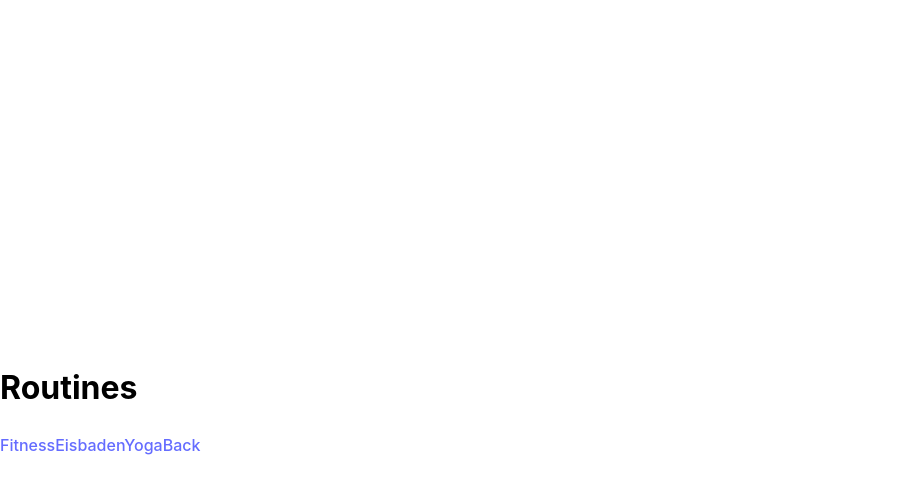
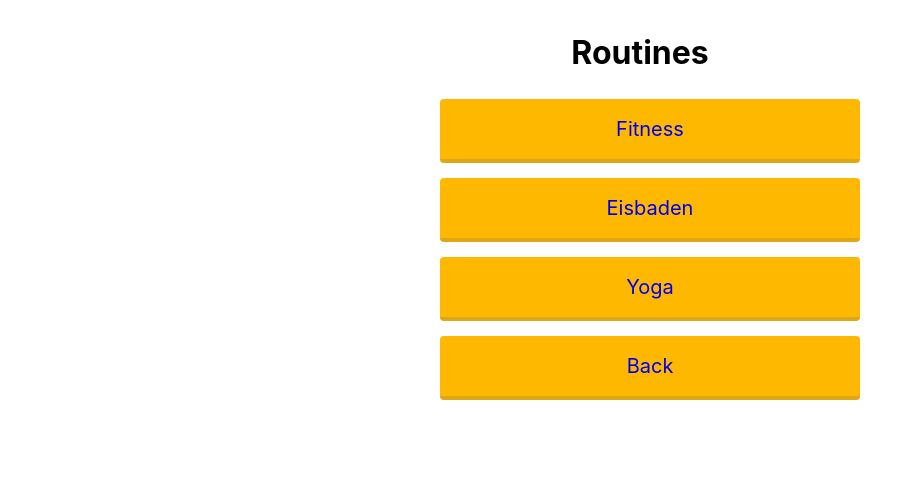
Before and after one commit to Malwine/routines, a React (Vite) app: page /routines in a window 1280 px wide. Shown: the top 494 px of the page, without its empty margins (0-922 px from the left). Built offline with nearby package versions, Linux system fonts and the light colour scheme.

Commit message:
Adjust styles

```diff
--- a/src/App.css
+++ /dev/null
@@ -1,15 +0,0 @@
-#root {
-  max-width: 1280px;
-  margin: 0 auto;
-  padding: 2rem;
-  text-align: center;
-  width: 400px;
-}
-
-.card {
-  padding: 2em;
-}
-
-.read-the-docs {
-  color: #888;
-}
--- a/src/components/Layout.tsx
+++ b/src/components/Layout.tsx
@@ -1,8 +1,8 @@
-import React from 'react';
 import { Outlet } from 'react-router-dom';
+import styles from "../styles/Layout.module.css";
 
-const Layout: React.FunctionComponent = () => {
-  return <div><Outlet /></div>;
+const Layout = () => {
+  return <div id={styles.layout}><Outlet /></div>;
 };
 
 export default Layout;
--- a/src/index.css
+++ b/src/index.css
@@ -5,19 +5,7 @@
 
 }
 
-a {
-  font-weight: 500;
-  color: #646cff;
-  text-decoration: inherit;
+#root {
+  display: grid;
+  place-items: center;
 }
-a:hover {
-  color: #535bf2;
-}
-
-body {
-  margin: 0;
-  display: flex;
-  place-items: center;
-  min-width: 320px;
-  min-height: 100vh;
-}
--- a/src/routes/Routines.tsx
+++ b/src/routes/Routines.tsx
@@ -1,5 +1,5 @@
 import { Link, useLoaderData } from "react-router-dom";
-import Button from "../components/Button";
+import styles from "../styles/Button.module.css";
 import data from "../data.json";
 
 export async function loader() {
@@ -13,9 +13,9 @@ const Routines = () => {
     <div>
       <h1>Routines</h1>
         {routines.map((routine, index) => {
-          return <Link key={index} to={`/routines/${routine}`}>{routine}</Link>;
+          return <Link key={index} className={styles.primary} to={`/routines/${routine}`}>{routine}</Link>;
         })}
-      <Link key={"back"} to={`/`}>Back</Link>
+      <Link key={"back"} className={styles.primary} to={`/`}>Back</Link>
     </div>
   );
 };
--- a/src/styles/Button.module.css
+++ b/src/styles/Button.module.css
@@ -3,21 +3,21 @@
   background: #FFB800;
   border: none;
   border-bottom: 4px solid #DEA718;
-  width: 80%;
   padding: 15px 10px;
   font-size: 20px;
   cursor: pointer;
   margin-bottom: 15px;
+  text-decoration: none;
+  display: block;
+  width: 100%;
 }
 
-@media only screen and (max-width: 375px) {
-  .primary {
-    width: 100%;
-  }
+.primary:hover {
+  margin-top: 20px;
+  border-bottom: none;
 }
 
-
-.primary:hover {
-  margin-top: 4px;
-  border-bottom: none;
+.primary:visited {
+  color: black;
+  text-decoration: none;
 }
--- /dev/null
+++ b/src/styles/Layout.module.css
@@ -0,0 +1,5 @@
+#layout {
+  max-width: 400px;
+  min-width: 400px;
+  text-align: center;
+}
```
